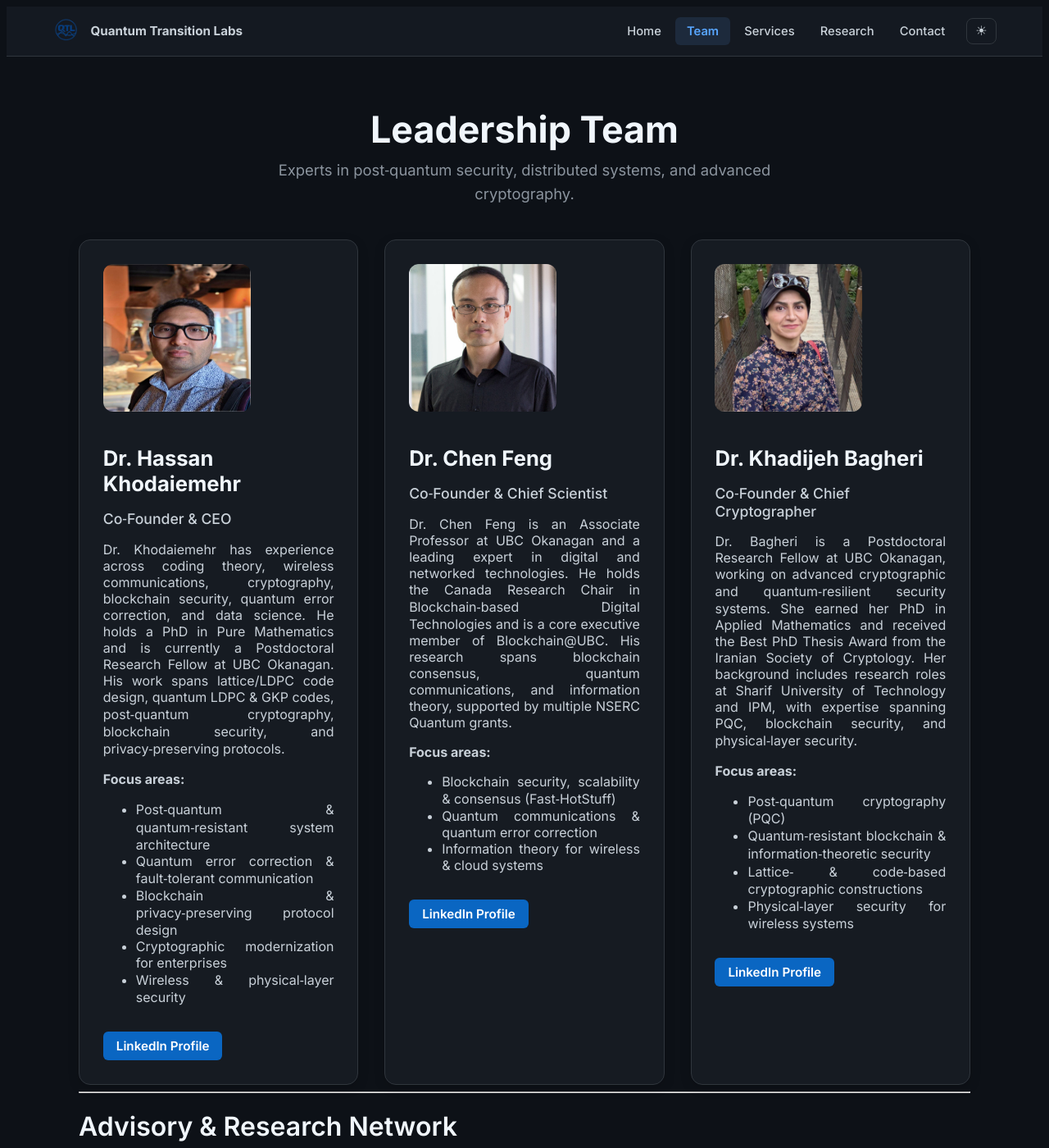
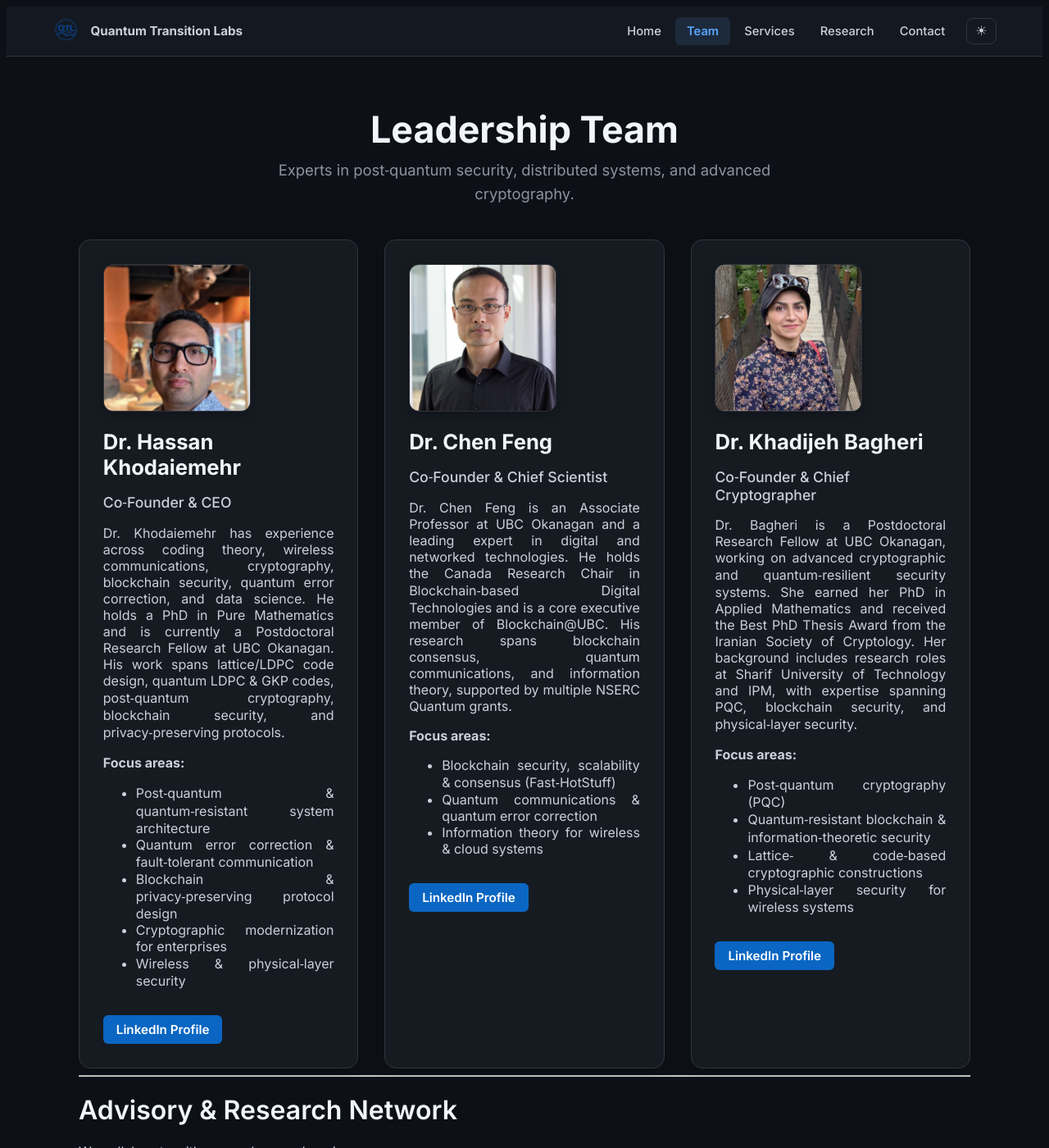
Before and after one commit to hassankhodaiemehr/qtransitionlabs, a Jekyll site: the page built from team.md, in a window 1280 px wide and 1400 px high. Shown: the whole window at 82% size. Built offline with Jekyll 4.4.1, drawn with Linux system fonts in a browser that asks for light colours.

Commit message:
Fix stretched team photos with cover crop from top.
Hassan's portrait image was distorted because CSS set width only without object-fit. Apply consistent 180x180 square framing with object-fit: cover and object-position: top center for all team members, plus subtle border, shadow, and hover polish.

Co-authored-by: Cursor <cursoragent@cursor.com>

```diff
--- a/assets/css/pages.css
+++ b/assets/css/pages.css
@@ -32,8 +32,34 @@
 
 .team-photo {
   width: 180px;
+  height: 180px;
+  aspect-ratio: 1;
+  object-fit: cover;
+  object-position: top center;
+  display: block;
   border-radius: 12px;
   margin-bottom: 1rem;
+  border: 1px solid rgba(255, 255, 255, 0.1);
+  box-shadow: 0 4px 14px rgba(0, 0, 0, 0.25);
+  transition: transform 0.25s ease, box-shadow 0.25s ease;
+}
+
+@media (prefers-reduced-motion: no-preference) {
+  .team-card:hover .team-photo {
+    transform: scale(1.03);
+    box-shadow: 0 8px 20px rgba(0, 0, 0, 0.35);
+  }
+}
+
+body.light-mode .team-photo {
+  border-color: rgba(0, 0, 0, 0.08);
+  box-shadow: 0 4px 14px rgba(0, 0, 0, 0.08);
+}
+
+@media (prefers-reduced-motion: no-preference) {
+  body.light-mode .team-card:hover .team-photo {
+    box-shadow: 0 8px 20px rgba(0, 0, 0, 0.12);
+  }
 }
 
 .team-card h2 {
```
